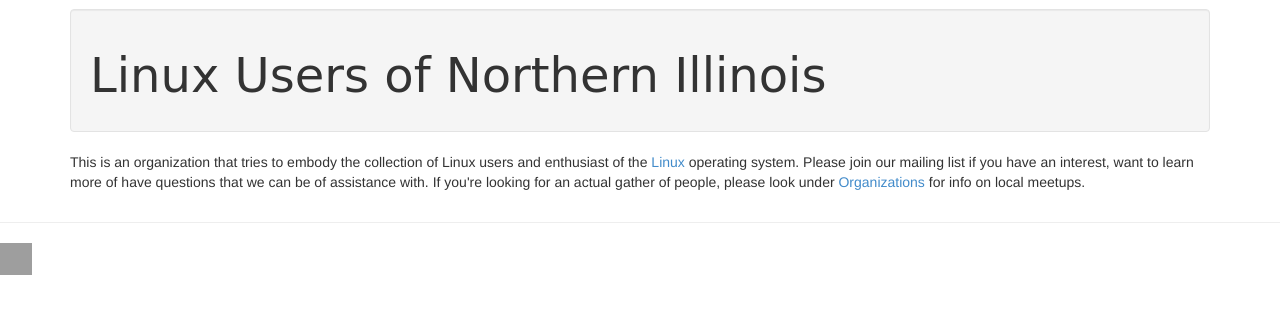
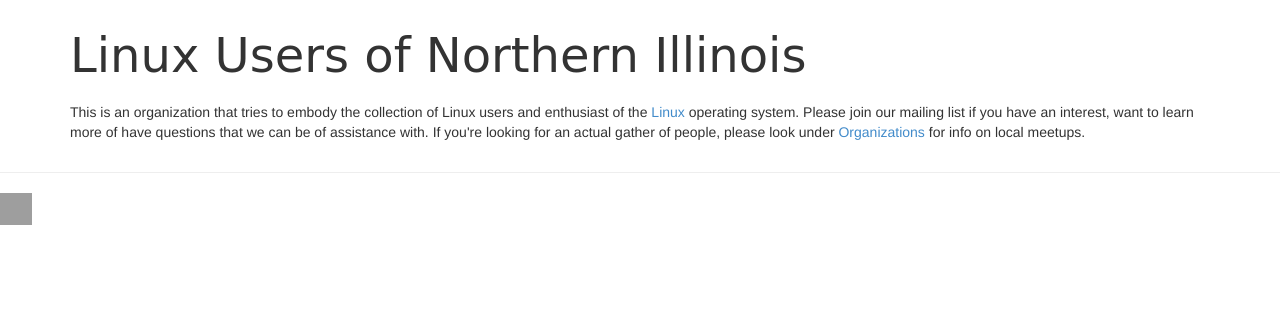
Before and after one commit to Linux-LUNI/luni-www, a Python web app: template luniegypt/templates/home.mako in a window 1280 px wide. Shown: the part 51-365 px from the top of the page. Run offline with Mako, Linux system fonts and the light colour scheme; the template is opened without the code that fills it, so the values that code supplies are empty; some libraries are stand-ins or nearby versions; some web fonts are replaced; grey boxes are pictures that could not be loaded.

Commit message:
removing gray bar on title

```diff
--- a/luniegypt/templates/base.mako
+++ b/luniegypt/templates/base.mako
@@ -64,7 +64,7 @@
 
     <div class="container">
 
-      <div class="well">
+      <div>
         <h1   >Linux Users of Northern Illinois</h1>
       </div>
         <p class="lead"><%block name="blockContent"/></p>
--- a/requirements.txt
+++ b/requirements.txt
@@ -16,3 +16,4 @@
 wsgiref==0.1.2
 zope.deprecation==4.0.2
 zope.interface==4.0.5
+pyramid-simpleform==0.6.1
```
